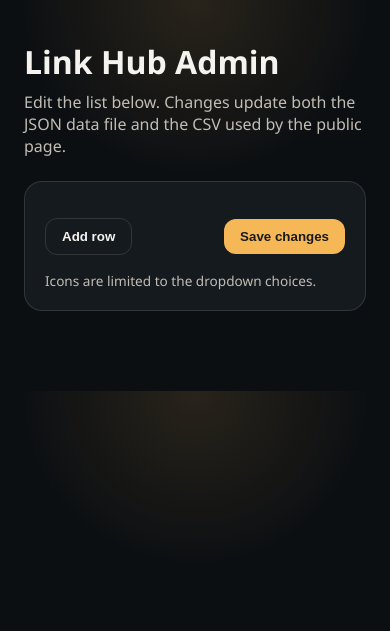
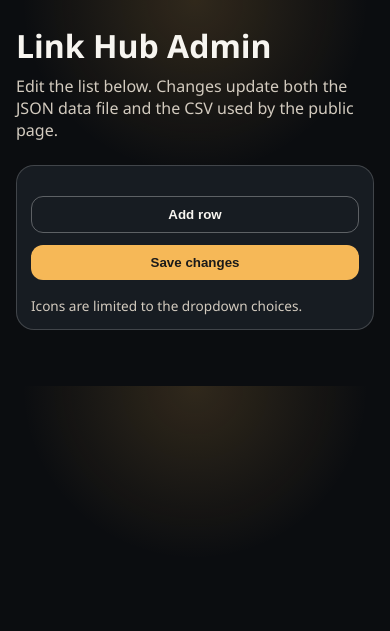
Before and after one commit to davidswinstead/web, a PHP site: page /admin/index.php in a window 390 px wide. Shown: the top 631 px of the page. Run offline with PHP 8.4, Linux system fonts and the light colour scheme.

Commit message:
Improvements for mobile admin UX

```diff
--- a/admin/index.php
+++ b/admin/index.php
@@ -145,12 +145,12 @@ try {
     <style>
       :root {
         color-scheme: light dark;
-        --bg: #0c0f12;
-        --card: #151a1f;
-        --text: #f5f3ee;
-        --muted: #c2bdb4;
+        --bg: #0b0d10;
+        --card: #171c22;
+        --text: #f7f5f0;
+        --muted: #d3cbbf;
         --accent: #f6b857;
-        --border: rgba(255, 255, 255, 0.12);
+        --border: rgba(255, 255, 255, 0.18);
       }
       * {
         box-sizing: border-box;
@@ -158,9 +158,9 @@ try {
       body {
         margin: 0;
         font-family: "Segoe UI", "Helvetica Neue", Arial, sans-serif;
-        background: radial-gradient(circle at top, rgba(246, 184, 87, 0.12), transparent 40%), var(--bg);
+        background: radial-gradient(circle at top, rgba(246, 184, 87, 0.16), transparent 40%), var(--bg);
         color: var(--text);
-        padding: 40px 24px 80px;
+        padding: 32px 20px 64px;
       }
       .container {
         max-width: 1100px;
@@ -192,7 +192,7 @@ try {
         background: var(--card);
         border-radius: 18px;
         border: 1px solid var(--border);
-        padding: 20px;
+        padding: 18px;
         display: grid;
         gap: 16px;
       }
@@ -203,7 +203,7 @@ try {
       th, td {
         text-align: left;
         padding: 10px 8px;
-        border-bottom: 1px solid rgba(255, 255, 255, 0.08);
+        border-bottom: 1px solid rgba(255, 255, 255, 0.12);
         vertical-align: top;
       }
       th {
@@ -214,8 +214,8 @@ try {
       }
       input[type="text"], input[type="url"], input[type="date"] {
         width: 100%;
-        background: #0f1318;
-        border: 1px solid rgba(255, 255, 255, 0.14);
+        background: #0d1116;
+        border: 1px solid rgba(255, 255, 255, 0.22);
         color: var(--text);
         padding: 8px 10px;
         border-radius: 10px;
@@ -223,8 +223,8 @@ try {
       }
       select {
         width: 100%;
-        background: #0f1318;
-        border: 1px solid rgba(255, 255, 255, 0.14);
+        background: #0d1116;
+        border: 1px solid rgba(255, 255, 255, 0.22);
         color: var(--text);
         padding: 8px 10px;
         border-radius: 10px;
@@ -249,7 +249,7 @@ try {
       .btn.secondary {
         background: transparent;
         color: var(--text);
-        border: 1px solid var(--border);
+        border: 1px solid rgba(255, 255, 255, 0.3);
       }
       .delete-cell {
         text-align: center;
@@ -257,6 +257,9 @@ try {
       .help {
         font-size: 0.85rem;
         color: var(--muted);
+      }
+      .help.inline {
+        margin-top: 6px;
       }
       @media (max-width: 900px) {
         table, thead, tbody, th, td, tr {
@@ -266,14 +269,15 @@ try {
           display: none;
         }
         tr {
-          border: 1px solid rgba(255, 255, 255, 0.08);
+          border: 1px solid rgba(255, 255, 255, 0.14);
           border-radius: 14px;
           padding: 12px;
-          margin-bottom: 12px;
+          margin-bottom: 14px;
+          background: rgba(0, 0, 0, 0.2);
         }
         td {
           border-bottom: none;
-          padding: 6px 0;
+          padding: 6px 0 10px;
         }
         td label {
           display: block;
@@ -284,6 +288,24 @@ try {
         }
         .delete-cell {
           text-align: left;
+        }
+        .actions {
+          flex-direction: column;
+          align-items: stretch;
+        }
+        .btn {
+          width: 100%;
+        }
+      }
+      @media (max-width: 520px) {
+        body {
+          padding: 24px 16px 56px;
+        }
+        form {
+          padding: 14px;
+        }
+        tr {
+          padding: 10px;
         }
       }
     </style>
```
